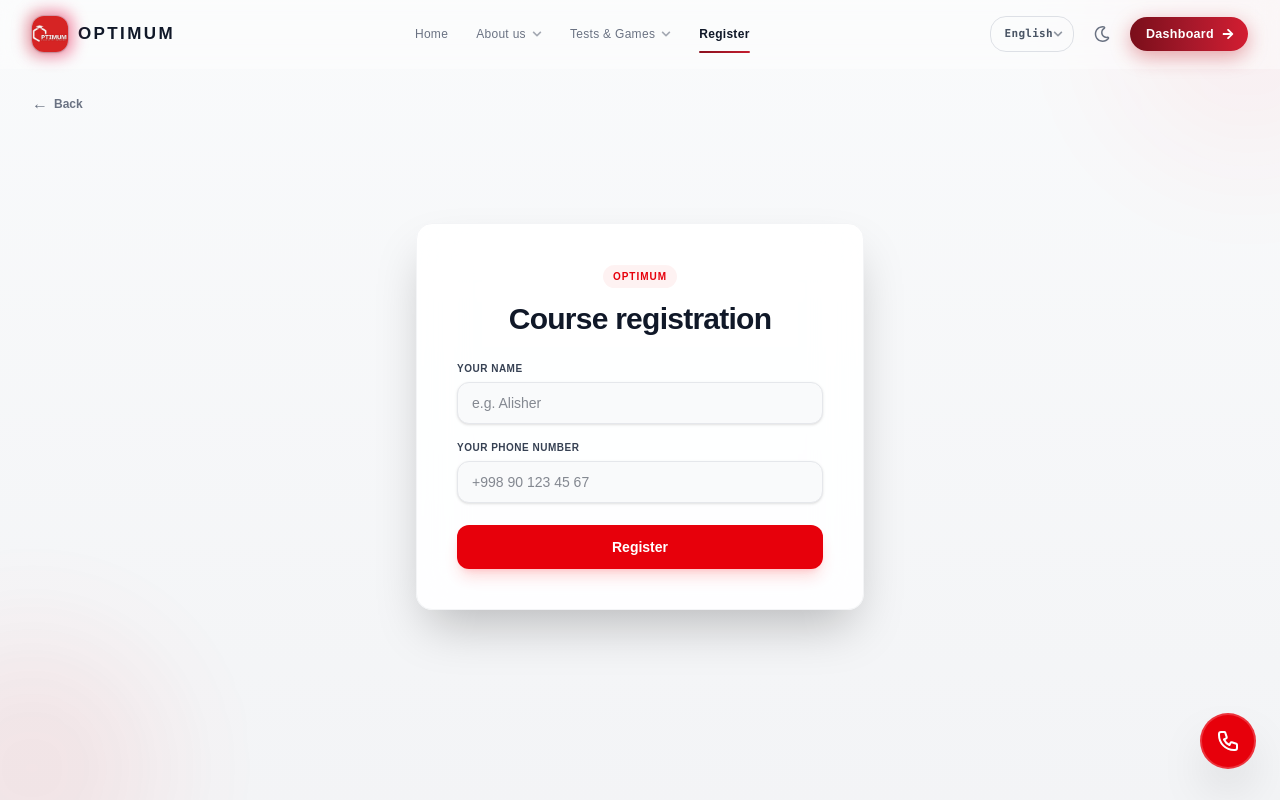
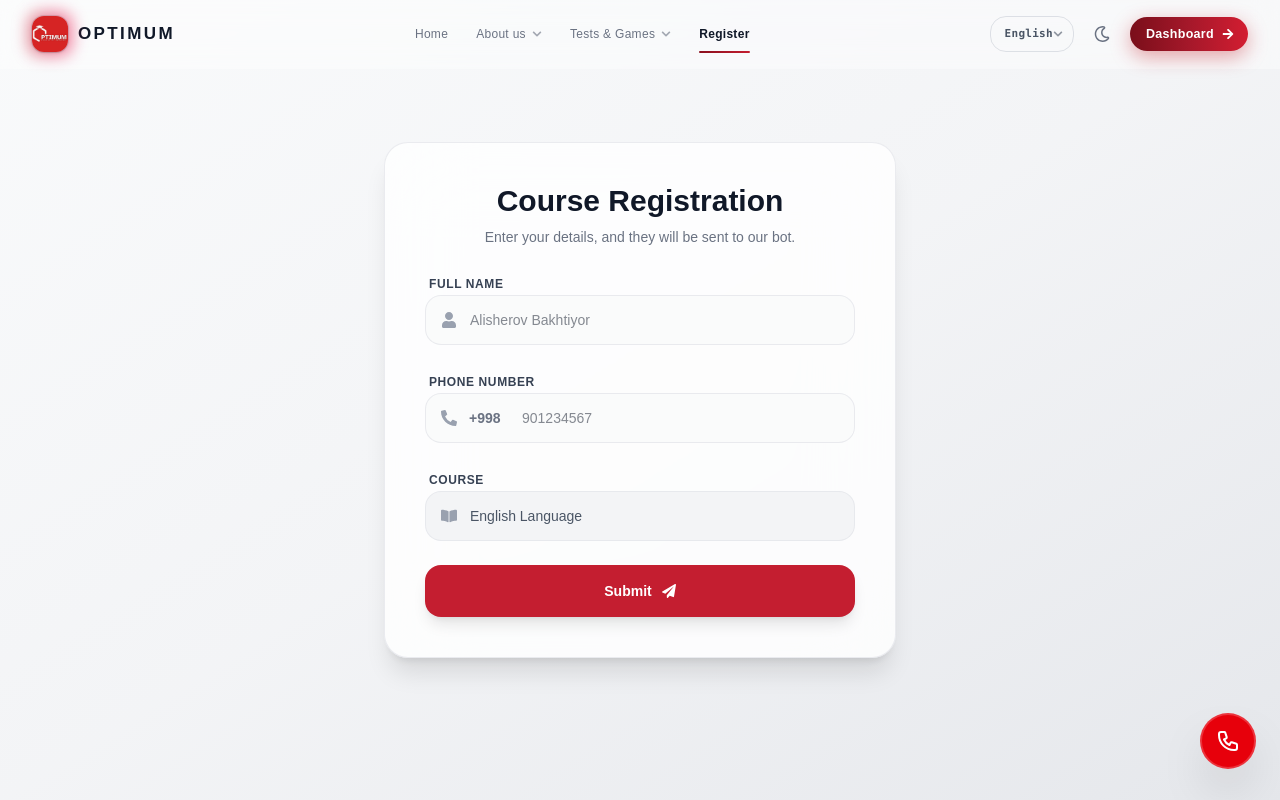
Before and after one commit to fm1227693-hub/PROJECT, a React (Vite) app: page /register in a window 1280 px wide. Shown: the top 800 px of the page. Built offline with nearby package versions, Linux system fonts and the light colour scheme.

Commit message:
q53464yrrj

```diff
--- a/public/localization/en/global.json
+++ b/public/localization/en/global.json
@@ -468,15 +468,18 @@
         "otherContact": "Or call us directly:"
     },
     "register": {
-        "badge": "Optimum",
-        "phoneError": "Please enter numbers only!",
-        "title": "Course registration",
-        "nameLabel": "Your name",
-        "namePlaceholder": "e.g. Alisher",
-        "phoneLabel": "Your phone number",
-        "phonePlaceholder": "+998 90 123 45 67",
-        "submitBtn": "Register",
-        "loadingBtn": "Loading..."
+        "title": "Course Registration",
+        "subtitle": "Enter your details, and they will be sent to our bot.",
+        "fullNameLabel": "Full Name",
+        "fullNamePlaceholder": "Alisherov Bakhtiyor",
+        "phoneLabel": "Phone Number",
+        "courseLabel": "Course",
+        "courseName": "English Language",
+        "submitBtn": "Submit",
+        "successMsg": "Successfully sent!",
+        "errorMsg": "An error occurred. Check if you pressed /start in the bot.",
+        "netErrorMsg": "No internet connection!",
+        "phoneError": "Please enter the full phone number!"
     },
     "common": {
         "backBtn": "Back"
--- a/public/localization/ru/global.json
+++ b/public/localization/ru/global.json
@@ -118,15 +118,18 @@
         "errorMessage": "Произошла ошибка при загрузке данных!"
     },
     "register": {
-        "badge": "Optimum",
-        "phoneError": "Пишите только цифры!",
         "title": "Регистрация на курс",
-        "nameLabel": "Ваше имя",
-        "namePlaceholder": "Например: Алишер",
-        "phoneLabel": "Ваш номер телефона",
-        "phonePlaceholder": "+998 90 123 45 67",
-        "submitBtn": "Зарегистрироваться",
-        "loadingBtn": "Загрузка..."
+        "subtitle": "Введите свои данные, они будут отправлены в бот.",
+        "fullNameLabel": "Ф.И.О.",
+        "fullNamePlaceholder": "Алишерov Бахтияр",
+        "phoneLabel": "Номер телефона",
+        "courseLabel": "Курс",
+        "courseName": "Английский язык",
+        "submitBtn": "Отправить",
+        "successMsg": "Успешно отправлено!",
+        "errorMsg": "Произошла ошибка. Проверьте, нажали ли вы /start в боте.",
+        "netErrorMsg": "Нет соединения с интернетом!",
+        "phoneError": "Пожалуйста, введите номер телефона полностью!"
     },
     "stats": {
         "studentsTitle": "Активные ученики",
--- a/public/localization/uz/global.json
+++ b/public/localization/uz/global.json
@@ -468,15 +468,18 @@
         "otherContact": "Yoki bevosita qo'ng'iroq qiling:"
     },
     "register": {
-        "badge": "Optimum",
-        "phoneError": "Faqat raqamlarni kiriting!",
-        "title": "Kursga ro'yxatdan o'tish",
-        "nameLabel": "Ismingiz",
-        "namePlaceholder": "Masalan: Alisher",
-        "phoneLabel": "Telefon raqamingiz",
-        "phonePlaceholder": "+998 90 123 45 67",
-        "submitBtn": "Ro'yxatdan o'tish",
-        "loadingBtn": "Yuklanmoqda..."
+        "title": "Kursga Ro'yxatdan O'tish",
+        "subtitle": "Ma'lumotlaringizni kiriting, botimizga yuboriladi.",
+        "fullNameLabel": "F.I.O",
+        "fullNamePlaceholder": "Alisherov Baxtiyor",
+        "phoneLabel": "Telefon Raqam",
+        "courseLabel": "Kurs",
+        "courseName": "Ingliz tili",
+        "submitBtn": "Yuborish",
+        "successMsg": "Muvaffaqiyatli yuborildi!",
+        "errorMsg": "Xatolik yuz berdi. Botga /start bosganingizni tekshiring.",
+        "netErrorMsg": "Internet bilan aloqa yo'q!",
+        "phoneError": "Iltimos, telefon raqamni to'liq kiriting!"
     },
     "common": {
         "backBtn": "Orqaga"
--- a/src/components/Register.jsx
+++ b/src/components/Register.jsx
@@ -1,139 +1,190 @@
-import React, { useState, useEffect } from 'react'
-import toast, { Toaster } from 'react-hot-toast'
-import { useTranslation } from 'react-i18next'
-import { useNavigate } from 'react-router-dom'
-import AOS from 'aos'
-import 'aos/dist/aos.css'
+import React, { useState } from 'react';
+import { motion, AnimatePresence } from 'framer-motion';
+import { FaUser, FaPhoneAlt, FaBookOpen, FaPaperPlane, FaCheckCircle, FaExclamationCircle } from 'react-icons/fa';
+import { useTranslation } from 'react-i18next';
 
 export default function Register() {
-    const { t } = useTranslation()
-    const navigate = useNavigate()
-    const [formData, setFormData] = useState({ name: '', phone: '' })
-    const [loading, setLoading] = useState(false)
-    const [focused, setFocused] = useState(null)
+    const { t } = useTranslation();
 
-    useEffect(() => {
-        AOS.init({ once: true, offset: 60, duration: 700 })
-    }, [])
+    const [formData, setFormData] = useState({
+        fullName: '',
+        phone: '',
+        course: t('register.courseName')
+    });
+    const [loading, setLoading] = useState(false);
+    const [toast, setToast] = useState(null); // { message, type: 'success' | 'error' }
 
-    const handlePhoneChange = (e) => {
-        const val = e.target.value
-        if (/^[0-9+\s()]*$/.test(val)) {
-            setFormData({ ...formData, phone: val })
+    // Botingiz tokeni va Chat ID raqamingiz
+    const BOT_TOKEN = "8800216213:AAGmRhvFeu0bmzYcGxVAgMT-LEiqAEJ1WnI";
+    const CHAT_ID = "6383523156";
+
+    const showToast = (message, type = 'success') => {
+        setToast({ message, type });
+        setTimeout(() => {
+            setToast(null);
+        }, 3500);
+    };
+
+    const handleChange = (e) => {
+        const { name, value } = e.target;
+
+        if (name === 'phone') {
+            const numbers = value.replace(/\D/g, '').slice(0, 9);
+            setFormData({ ...formData, phone: numbers });
         } else {
-            toast.error(t('register.phoneError'), {
-                id: 'phone-error',
-                position: 'top-right',
-                duration: 2000,
-            })
+            setFormData({ ...formData, [name]: value });
         }
+    };
+
+    const handleSubmit = async (e) => {
+        e.preventDefault();
+
+        if (formData.phone.length < 9) {
+            showToast(t('register.phoneError'), "error");
+            return;
         }
 
-    const handleSubmit = async (e) => {
-        e.preventDefault()
-        setLoading(true)
-        // Bu yerda API ga yuborish logikasini yozishingiz mumkin
+        setLoading(true);
+
+        const message = `
+🔔 Yangi ro'yxatdan o'tish!
+
+👤 F.I.O: ${formData.fullName}
+📞 Telefon: +998 ${formData.phone}
+📚 Kurs: ${t('register.courseName')}
+        `;
+
+        try {
+            const response = await fetch(`https://api.telegram.org/bot${BOT_TOKEN}/sendMessage`, {
+                method: 'POST',
+                headers: {
+                    'Content-Type': 'application/json',
+                },
+                body: JSON.stringify({
+                    chat_id: CHAT_ID,
+                    text: message,
+                    parse_mode: 'Markdown'
+                }),
+            });
+
+            if (response.ok) {
+                showToast(t('register.successMsg'), "success");
+                setFormData({ fullName: '', phone: '', course: t('register.courseName') });
+            } else {
+                showToast(t('register.errorMsg'), "error");
             }
+        } catch (error) {
+            console.error("Xatolik:", error);
+            showToast(t('register.netErrorMsg'), "error");
+        } finally {
+            setLoading(false);
+        }
+    };
 
     return (
-        <div className="min-h-screen flex items-center justify-center bg-gradient-to-b from-gray-50 to-gray-100 dark:from-gray-950 dark:to-black px-3 xs:px-4 pt-16 xs:pt-20 pb-8 xs:pb-12 transition-colors duration-200 select-none relative overflow-hidden font-['Plus_Jakarta_Sans',sans-serif]">
+        <div className="min-h-screen flex items-center justify-center p-4 bg-gradient-to-br from-gray-50 via-gray-100 to-gray-200 dark:from-[#030712] dark:via-[#070b14] dark:to-[#0f172a] font-['Plus_Jakarta_Sans',sans-serif] relative overflow-hidden">
 
-            {/* Fon effektlari */}
-            <div className="absolute -top-24 -right-24 w-64 h-64 xs:w-80 xs:h-80 bg-red-500/10 dark:bg-red-500/5 rounded-full blur-3xl pointer-events-none animate-pulse-slow" />
-            <div className="absolute -bottom-24 -left-24 w-64 h-64 xs:w-80 xs:h-80 bg-red-600/10 dark:bg-red-600/5 rounded-full blur-3xl pointer-events-none animate-pulse-slow" style={{ animationDelay: '1.5s' }} />
+            {/* Toast Xabarnoma */}
+            <AnimatePresence>
+                {toast && (
+                    <motion.div
+                        initial={{ opacity: 0, y: -50, scale: 0.9 }}
+                        animate={{ opacity: 1, y: 0, scale: 1 }}
+                        exit={{ opacity: 0, y: -20, scale: 0.9 }}
+                        className="fixed top-6 z-50 flex items-center gap-3 px-5 py-4 rounded-2xl bg-white/90 dark:bg-[#0f172a]/90 backdrop-blur-xl shadow-2xl border border-gray-200/80 dark:border-white/10 text-gray-900 dark:text-white"
+                    >
+                        {toast.type === 'success' ? (
+                            <FaCheckCircle className="text-emerald-500 text-xl shrink-0" />
+                        ) : (
+                            <FaExclamationCircle className="text-red-500 text-xl shrink-0" />
+                        )}
+                        <p className="text-sm font-semibold">{toast.message}</p>
+                    </motion.div>
+                )}
+            </AnimatePresence>
 
-            <Toaster position="bottom-right" />
-
-            <button
-                onClick={() => navigate(-1)}
-                data-aos="fade-right"
-                data-aos-duration="600"
-                className="fixed top-16 xs:top-20 sm:top-24 left-3 xs:left-4 sm:left-8 inline-flex items-center gap-1.5 xs:gap-2 text-xs xs:text-sm font-bold text-gray-500 dark:text-gray-400 hover:text-red-600 dark:hover:text-red-400 transition-all cursor-pointer z-20 hover:-translate-x-1"
+            <motion.div
+                initial={{ opacity: 0, y: 20 }}
+                animate={{ opacity: 1, y: 0 }}
+                transition={{ duration: 0.5, ease: 'easeOut' }}
+                className="w-full max-w-lg bg-white/80 dark:bg-[#070b14]/85 backdrop-blur-2xl rounded-3xl p-8 sm:p-10 shadow-xl border border-gray-200/80 dark:border-white/10 relative overflow-hidden"
             >
-                <span className="text-base xs:text-lg leading-none">←</span>
-                {t('common.backBtn') || 'Orqaga'}
-            </button>
-
-            <div
-                data-aos="zoom-in"
-                data-aos-duration="600"
-                className="max-w-md w-full bg-white/90 dark:bg-gray-900/90 backdrop-blur-xl p-5 xs:p-7 sm:p-10 rounded-2xl xs:rounded-3xl shadow-2xl border border-gray-100 dark:border-gray-800/80 relative z-10 animate-fade-in-up"
-            >
-                <div className="text-center mb-6 xs:mb-8">
-                    <span className="text-[10px] xs:text-xs font-bold uppercase tracking-widest text-red-600 dark:text-red-400 bg-red-50 dark:bg-red-500/10 px-2.5 xs:px-3 py-1 rounded-full inline-block animate-bounce-subtle">
-                        {t('register.badge') || 'Optimum'}
-                    </span>
-                    <h2 className="text-xl xs:text-2xl sm:text-3xl font-black text-gray-900 dark:text-white mt-3 tracking-tight">
+                <form onSubmit={handleSubmit} className="relative z-10 flex flex-col gap-6">
+                    <div className="text-center space-y-2">
+                        <h2 className="text-2xl sm:text-3xl font-extrabold text-gray-900 dark:text-white">
                             {t('register.title')}
                         </h2>
+                        <p className="text-xs sm:text-sm text-gray-500 dark:text-gray-400">
+                            {t('register.subtitle')}
+                        </p>
                     </div>
 
-                <form onSubmit={handleSubmit} className="flex flex-col gap-4 xs:gap-5">
-                    <div className="group">
-                        <label className={`block text-[10px] xs:text-xs font-bold mb-1.5 uppercase tracking-wider transition-colors duration-200 ${focused === 'name' ? 'text-red-600 dark:text-red-400' : 'text-gray-700 dark:text-slate-300'}`}>
-                            {t('register.nameLabel')}
-                        </label>
+                    <div className="space-y-1.5">
+                        <label className="text-xs font-bold text-gray-700 dark:text-gray-300 uppercase tracking-wider ml-1">{t('register.fullNameLabel')}</label>
+                        <div className="relative flex items-center">
+                            <FaUser className="absolute left-4 text-gray-400" />
                             <input
                                 type="text"
-                            placeholder={t('register.namePlaceholder')}
+                                name="fullName"
+                                placeholder={t('register.fullNamePlaceholder')}
+                                value={formData.fullName}
+                                onChange={handleChange}
+                                className="w-full pl-11 pr-4 py-3.5 rounded-2xl bg-gray-50/80 dark:bg-white/[0.04] border border-gray-200/80 dark:border-white/10 text-sm text-gray-900 dark:text-white focus:outline-none focus:border-[#c41e30]"
                                 required
-                            value={formData.name}
-                            onFocus={() => setFocused('name')}
-                            onBlur={() => setFocused(null)}
-                            onChange={(e) => setFormData({ ...formData, name: e.target.value })}
-                            className="w-full px-3.5 xs:px-4 py-2.5 xs:py-3 rounded-xl xs:rounded-2xl border border-gray-200 dark:border-gray-800 bg-gray-50 dark:bg-gray-950 text-sm text-gray-900 dark:text-white focus:outline-none focus:border-red-600 dark:focus:border-red-500 focus:ring-4 focus:ring-red-500/10 transition-all duration-200 shadow-sm"
                             />
                         </div>
-                    <div className="group">
-                        <label className={`block text-[10px] xs:text-xs font-bold mb-1.5 uppercase tracking-wider transition-colors duration-200 ${focused === 'phone' ? 'text-red-600 dark:text-red-400' : 'text-gray-700 dark:text-slate-300'}`}>
-                            {t('register.phoneLabel')}
-                        </label>
+                    </div>
+
+                    <div className="space-y-1.5">
+                        <label className="text-xs font-bold text-gray-700 dark:text-gray-300 uppercase tracking-wider ml-1">{t('register.phoneLabel')}</label>
+                        <div className="relative flex items-center">
+                            <FaPhoneAlt className="absolute left-4 text-gray-400 z-10" />
+                            <div className="absolute left-11 flex items-center pointer-events-none text-sm font-semibold text-gray-500 dark:text-gray-400">
+                                +998
+                            </div>
+                            <input
+                                type="tel"
+                                name="phone"
+                                placeholder="901234567"
+                                value={formData.phone}
+                                onChange={handleChange}
+                                className="w-full pl-24 pr-4 py-3.5 rounded-2xl bg-gray-50/80 dark:bg-white/[0.04] border border-gray-200/80 dark:border-white/10 text-sm text-gray-900 dark:text-white focus:outline-none focus:border-[#c41e30]"
+                                required
+                            />
+                        </div>
+                    </div>
+
+                    <div className="space-y-1.5">
+                        <label className="text-xs font-bold text-gray-700 dark:text-gray-300 uppercase tracking-wider ml-1">{t('register.courseLabel')}</label>
+                        <div className="relative flex items-center">
+                            <FaBookOpen className="absolute left-4 text-gray-400" />
                             <input
                                 type="text"
-                            placeholder={t('register.phonePlaceholder')}
-                            required
-                            value={formData.phone}
-                            onFocus={() => setFocused('phone')}
-                            onBlur={() => setFocused(null)}
-                            onChange={handlePhoneChange}
-                            className="w-full px-3.5 xs:px-4 py-2.5 xs:py-3 rounded-xl xs:rounded-2xl border border-gray-200 dark:border-gray-800 bg-gray-50 dark:bg-gray-950 text-sm text-gray-900 dark:text-white focus:outline-none focus:border-red-600 dark:focus:border-red-500 focus:ring-4 focus:ring-red-500/10 transition-all duration-200 shadow-sm"
+                                value={t('register.courseName')}
+                                disabled
+                                className="w-full pl-11 pr-4 py-3.5 rounded-2xl bg-gray-100 dark:bg-white/[0.02] border border-gray-200/80 dark:border-white/10 text-sm text-gray-600 dark:text-gray-400 cursor-not-allowed"
                             />
                         </div>
-                    <button
+                    </div>
+
+                    <motion.button
+                        whileHover={{ scale: 1.02 }}
+                        whileTap={{ scale: 0.98 }}
                         type="submit"
                         disabled={loading}
-                        className="w-full mt-1.5 xs:mt-2 bg-red-600 hover:bg-red-700 disabled:opacity-50 text-white font-bold py-3 xs:py-3.5 rounded-xl xs:rounded-2xl transition-all text-sm shadow-lg shadow-red-500/20 cursor-pointer active:scale-95 hover:shadow-xl hover:shadow-red-500/30 hover:-translate-y-0.5"
+                        className="w-full py-4 rounded-2xl bg-[#c41e30] text-white font-bold text-sm shadow-lg flex items-center justify-center gap-2.5 cursor-pointer disabled:opacity-70"
                     >
                         {loading ? (
-                            <span className="inline-flex items-center gap-2">
-                                <span className="w-4 h-4 border-2 border-white/40 border-t-white rounded-full animate-spin" />
-                                {t('register.loadingBtn') || 'Yuklanmoqda...'}
-                            </span>
-                        ) : t('register.submitBtn')}
-                    </button>
+                            <div className="w-5 h-5 border-2 border-white border-t-transparent rounded-full animate-spin" />
+                        ) : (
+                            <>
+                                <span>{t('register.submitBtn')}</span>
+                                <FaPaperPlane className="w-3.5 h-3.5" />
+                            </>
+                        )}
+                    </motion.button>
                 </form>
+            </motion.div>
         </div>
-
-            <style>{`
-                @keyframes fade-in-up {
-                    from { opacity: 0; transform: translateY(16px); }
-                    to { opacity: 1; transform: translateY(0); }
+    );
 }
-                .animate-fade-in-up { animation: fade-in-up 0.5s ease-out; }
-                @keyframes pulse-slow {
-                    0%, 100% { opacity: 0.5; transform: scale(1); }
-                    50% { opacity: 0.8; transform: scale(1.05); }
-                }
-                .animate-pulse-slow { animation: pulse-slow 6s ease-in-out infinite; }
-                @keyframes bounce-subtle {
-                    0%, 100% { transform: translateY(0); }
-                    50% { transform: translateY(-2px); }
-                }
-                .animate-bounce-subtle { animation: bounce-subtle 2.5s ease-in-out infinite; }
-                @media (max-width: 380px) {
-                    .xs\\:px-4 { padding-left: 0.75rem; padding-right: 0.75rem; }
-                }
-            `}</style>
-        </div>
-    )
-}
```
Lines whose indentation alone changed are shown as unchanged.
